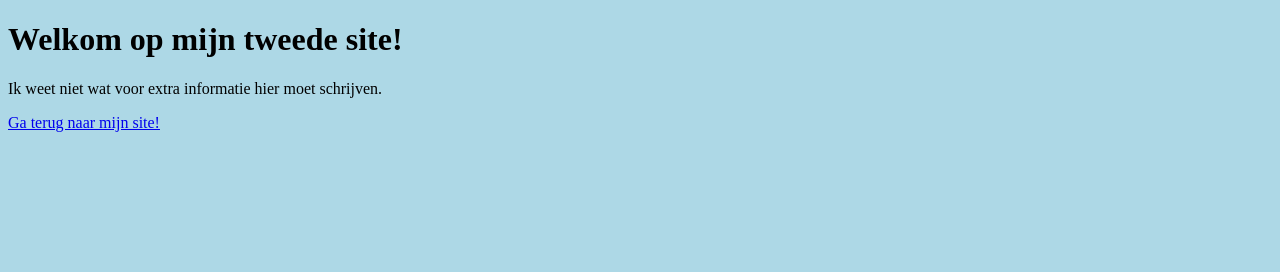
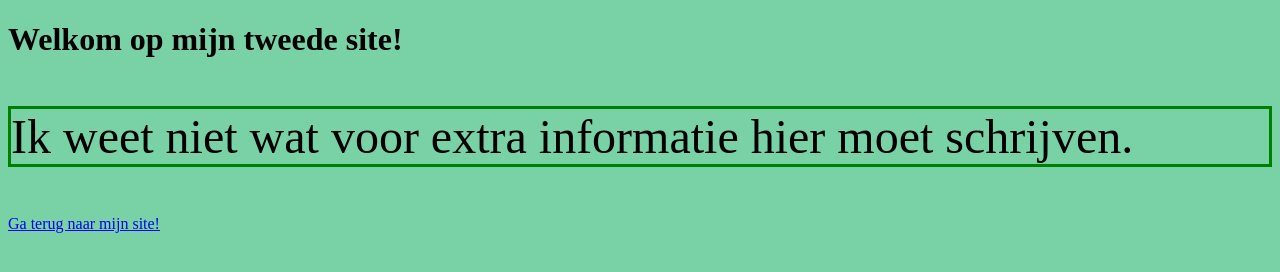
Before and after one commit to kaasplankje22/sophie, a plain HTML site: page pagina2.html in a window 1280 px wide. Drawn offline with Linux system fonts and the light colour scheme.

Commit message:
link naar stylesheet

```diff
--- a/pagina2.html
+++ b/pagina2.html
@@ -2,11 +2,7 @@
 <html>
 <head>
 <title>Page Title</title>
-<style>
-body {
-  background-color: lightblue;
-}
-</style>
+<link rel="stylesheet" type="text/css" href="style.css">
   </head>
 <body>
 
```
